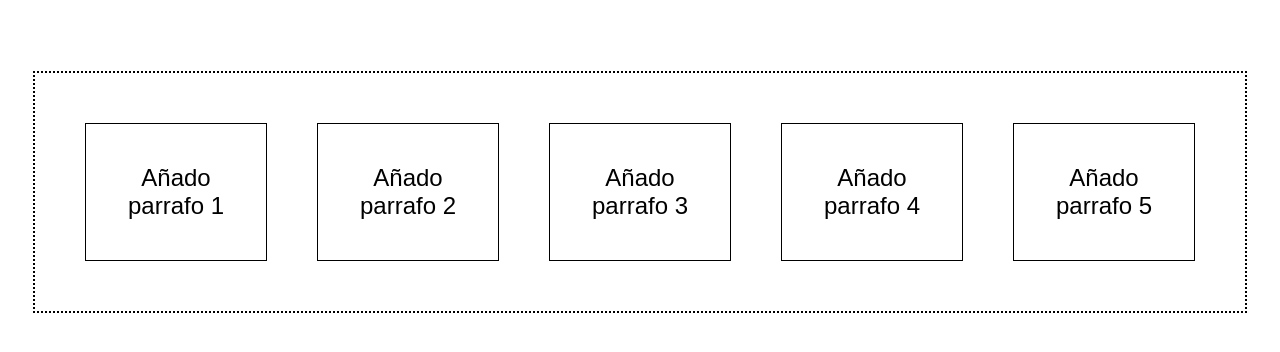
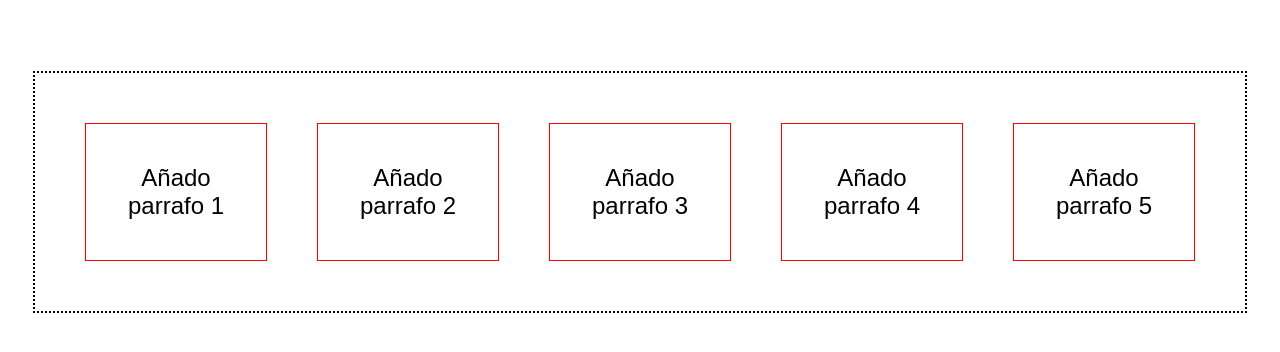
Before and after one commit to ra13ul/proyecto-GIT, a plain HTML site: page index.html in a window 1280 px wide. Shown: the part 156-508 px from the top of the page. Drawn offline with Linux system fonts and the light colour scheme.

Commit message:
now borders red

```diff
--- a/styles.css
+++ b/styles.css
@@ -22,7 +22,7 @@ p {font-size: 1.5rem;}
 }
 
 .eqe-box-flex {
-    border: 1px, solid, black;
+    border: 1px, solid, rgb(255, 0, 0);
     padding: 1rem;
     margin: 25px;
 }
```
